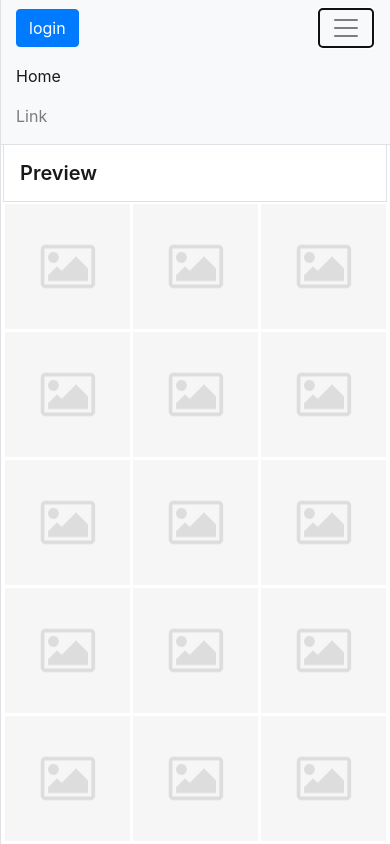
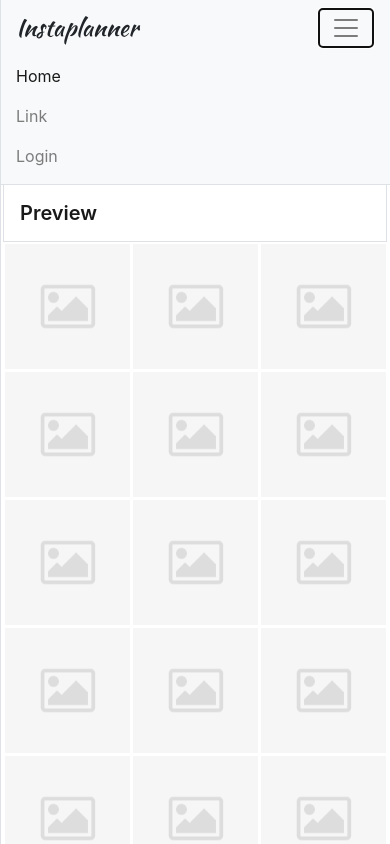
Before and after one commit to markwilson107/Instaplanner, a plain HTML site: page index.html in a window 390 px wide. Both pictures are taken after a click on the button "Toggle navigation". Drawn offline with nearby package versions, Linux system fonts and the light colour scheme.

Commit message:
Minor fixes too mobile view

```diff
--- a/assets/css/style.css
+++ b/assets/css/style.css
@@ -4,6 +4,10 @@
 
 .navbar {
     background-color: white;
+}
+
+.mobile-show {
+    display:none;
 }
 
 .preview-nav {
@@ -223,6 +227,12 @@
   font-family: 'Kaushan Script', cursive;
 }
 
+.mobile-heading {
+    display:none;
+    font-size: 1.5rem;
+    font-family: 'Kaushan Script', cursive;
+  }
+
 #sidebar-wrapper .list-group {
   width: 18rem;
 }
@@ -261,4 +271,13 @@
 .grid-container {
     width:100%;
 }
+
+.mobile-hide {
+    display:none;
 }
+
+.mobile-show {
+    display:block;
+
+  }
+}
--- a/index.html
+++ b/index.html
@@ -66,7 +66,8 @@
     <div id="page-content-wrapper">
 
       <nav class="navbar navbar-expand-lg navbar-light bg-light border-bottom">
-        <button class="login btn btn-primary">login</button>
+        <button class="login mobile-hide btn btn-primary">login</button>
+        <div class="mobile-heading mobile-show">Instaplanner</div>
         <!--<button class="save">save</button>
         <button class="load">load</button>-->
 
@@ -83,6 +84,9 @@
             </li>
             <li class="nav-item">
               <a class="nav-link" href="#">Link</a>
+            </li>
+            <li class="nav-item mobile-show">
+              <a class="nav-link login" href="#">Login</a>
             </li>
           </ul>
         </div>
```
